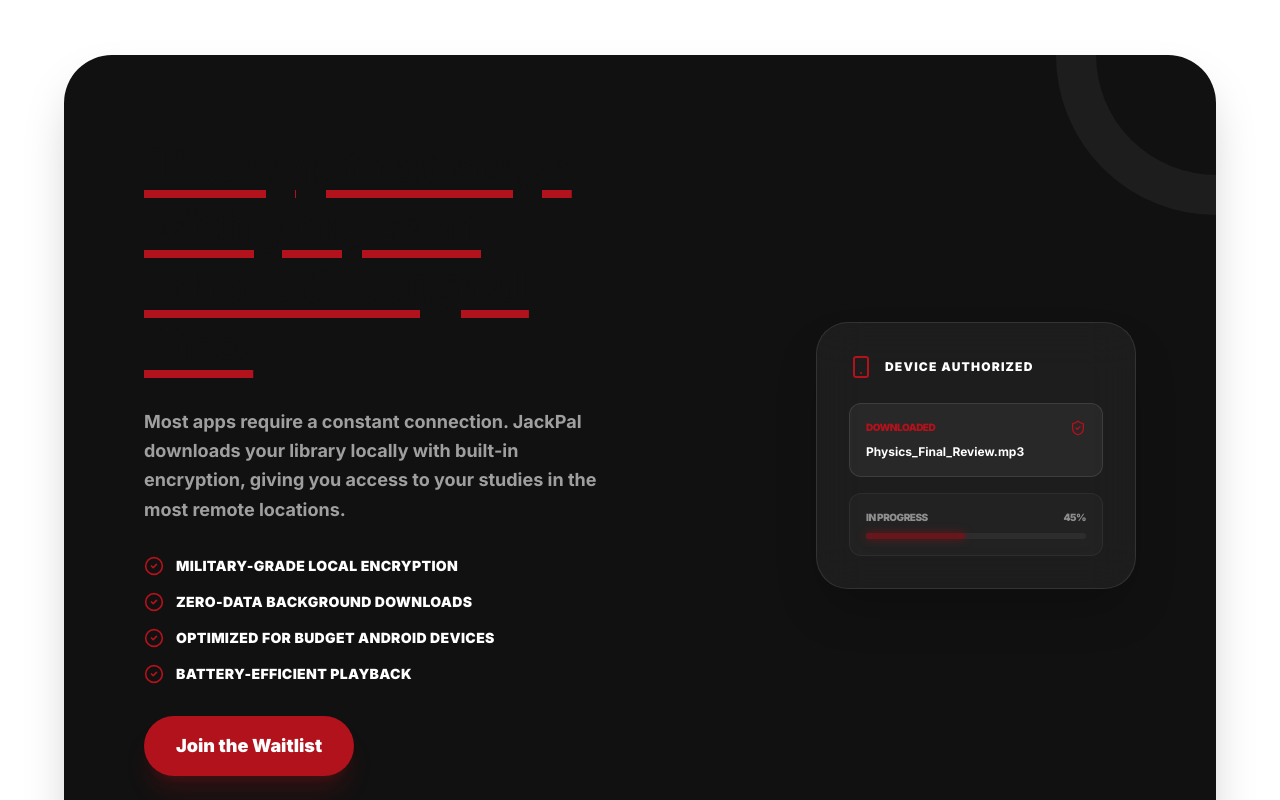
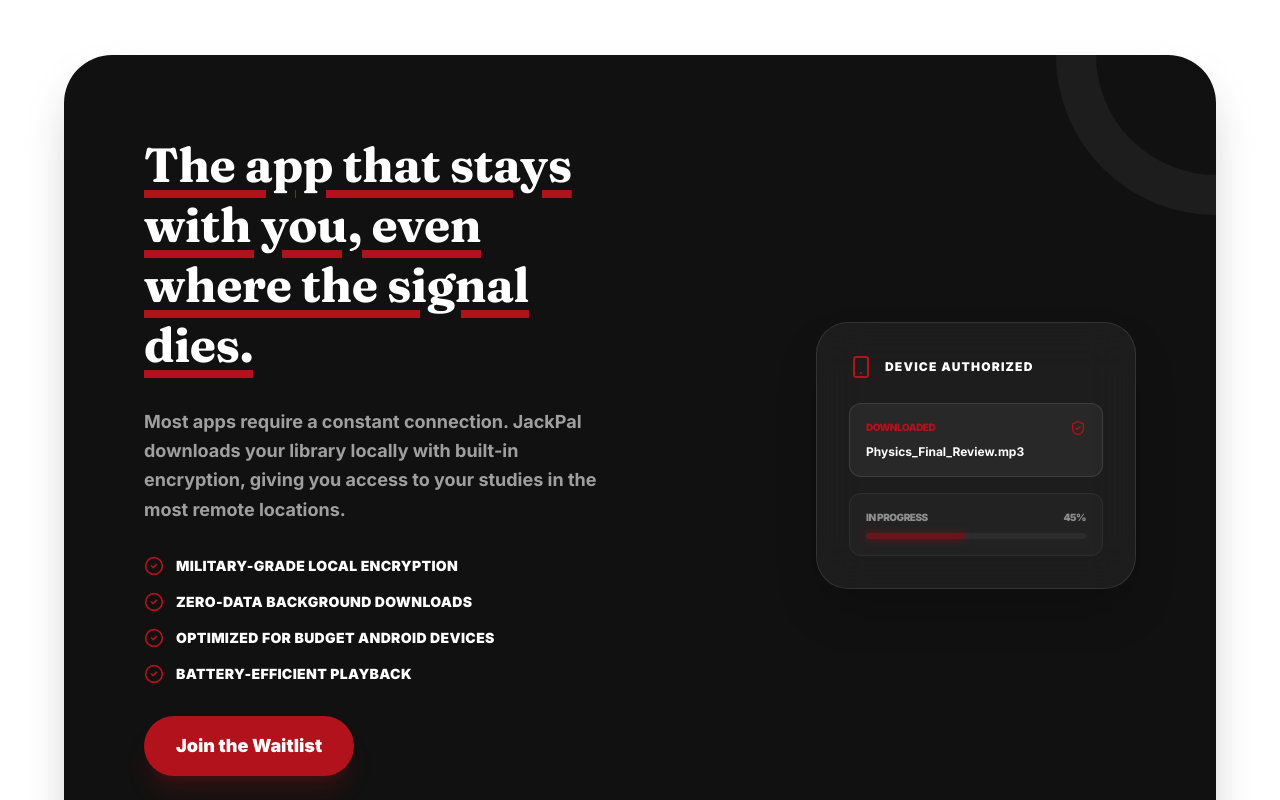
Before and after one commit to Anasabubakar/JackPal, a Next.js app: page / in a window 1280 px wide. Shown: the part 2780-3580 px from the top of the page. Built offline with nearby package versions, Linux system fonts and the light colour scheme.

Commit message:
fix: force white color on offline headline and remove global heading color override

```diff
--- a/src/app/globals.css
+++ b/src/app/globals.css
@@ -27,7 +27,6 @@
   font-family: var(--font-display), Georgia, serif;
   letter-spacing: -0.01em;
   font-weight: 700;
-  color: var(--foreground);
 }
 
 @keyframes wave {
--- a/src/app/page.tsx
+++ b/src/app/page.tsx
@@ -458,7 +458,7 @@
             <div className="bg-[#111111] rounded-[3rem] p-12 md:p-20 text-white relative overflow-hidden border-b-8 border-[#B1121B] shadow-2xl">
               <div className="grid lg:grid-cols-2 gap-12 items-center relative z-10 text-left">
                 <div className="space-y-8">
-                  <h2 className="text-4xl md:text-5xl font-black leading-tight underline decoration-[#B1121B] decoration-8 underline-offset-8 text-white">The app that stays with you, even where the signal dies.</h2>
+                  <h2 className="text-4xl md:text-5xl font-black leading-tight underline decoration-[#B1121B] decoration-8 underline-offset-8 !text-white">The app that stays with you, even where the signal dies.</h2>
                   <p className="text-lg text-white/60 leading-relaxed font-bold">
                     Most apps require a constant connection. JackPal downloads your library locally with built-in encryption, giving you access to your studies in the most remote locations.
                   </p>
```
